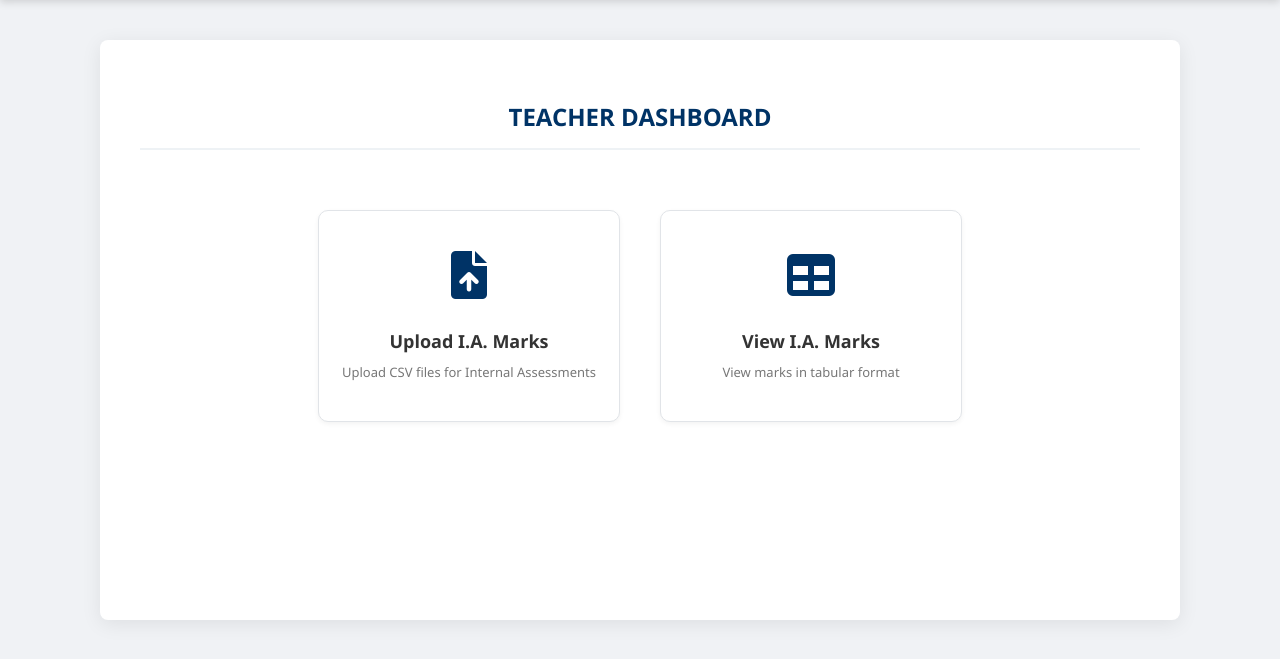
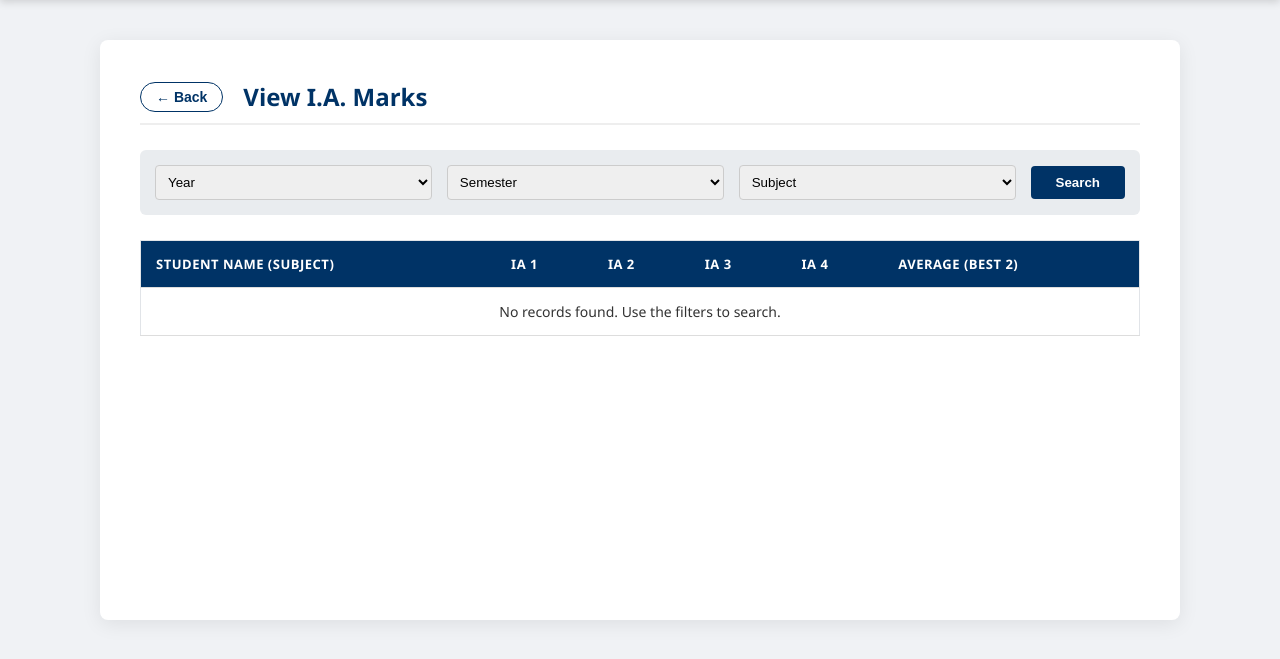
Before and after one commit to ProjectCME/Role-Based, a Spring Boot app: page /teacher/view-marks in a window 1280 px wide. Shown: the part 61-720 px from the top of the page. Run offline with Spring Boot 4, Linux system fonts and the light colour scheme; the visitor is signed in with stand-in values (Sample User, id 1); some of the project's set-up classes (security, data sources, template engines, error pages and the like) are left out, and stand-ins take their place.

Commit message:
Updated the dashboardTeacher to support View Marks functionality

```diff
--- a/src/main/resources/templates/teacher/dashboardTeacher.html
+++ b/src/main/resources/templates/teacher/dashboardTeacher.html
@@ -34,7 +34,8 @@
     </header>
 
     <div class="container">
-      <div id="main-menu" class="dashboard-section">
+      <div id="main-menu" class="dashboard-section"
+        th:style="${activeSection == 'view' or activeSection == 'upload'} ? 'display: none;' : 'display: block;'">
         <h2>TEACHER DASHBOARD</h2>
         <div class="card-container">
           <div class="card" onclick="showSection('upload-section')">
@@ -50,7 +51,8 @@
         </div>
       </div>
 
-      <div id="upload-section" class="dashboard-section" style="display: none">
+      <div id="upload-section" class="dashboard-section" style="display: none"
+        th:style="${activeSection == 'upload'} ? 'display: block;' : 'display: none;'">
         <div class="section-header">
           <button class="back-btn" onclick="showSection('main-menu')">
             ← Back
@@ -126,7 +128,8 @@
         </div>
       </div>
 
-      <div id="view-section" class="dashboard-section" style="display: none">
+      <div id="view-section" class="dashboard-section"
+        th:style="${activeSection == 'view'} ? 'display: block;' : 'display: none;'">
         <div class="section-header">
           <button class="back-btn" onclick="showSection('main-menu')">
             ← Back
```
